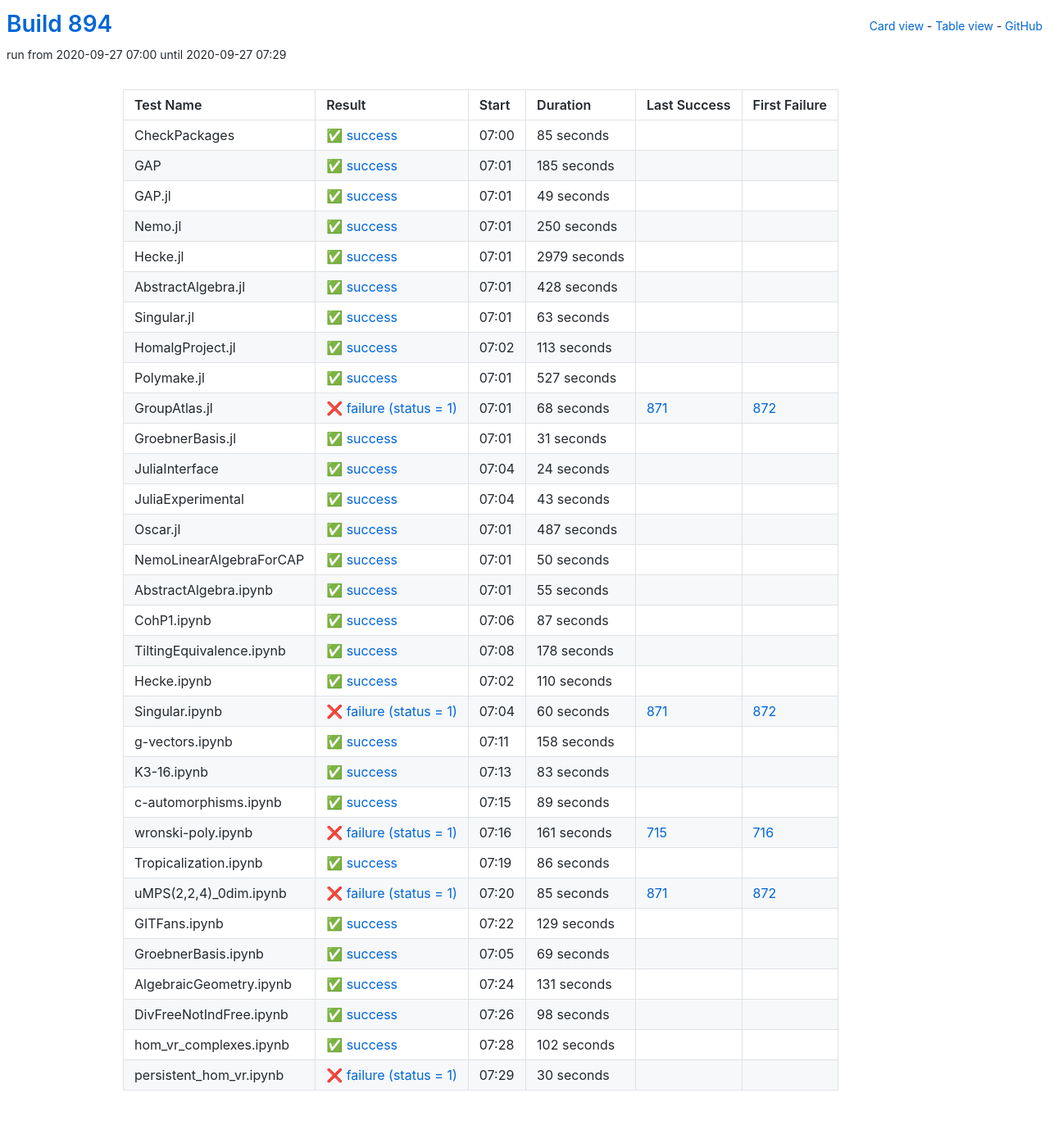
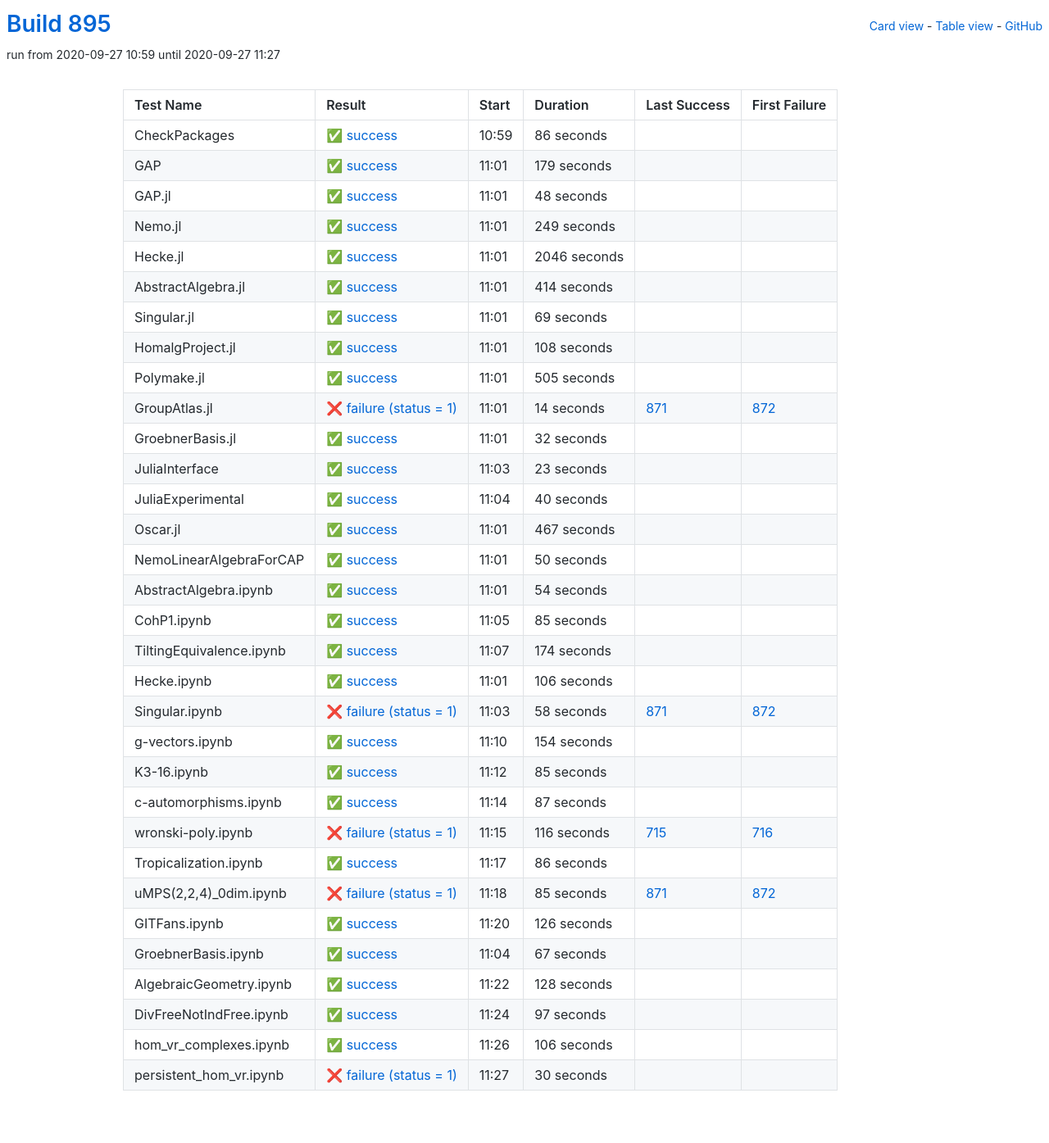
Before and after one commit to oscar-system/oscar-ci-status-stable, a Jekyll site: the page built from table.html, in a window 1280 px wide. Shown: the whole page at 82% size. Built offline with Jekyll 4.4.1, drawn with Linux system fonts in a browser that asks for light colours.

Commit message:
Build #895

```diff
--- a/_data/ci.yml
+++ b/_data/ci.yml
@@ -1,6 +1,6 @@
 ---
-build: 894
-build_url: https://oscarci.mathematik.uni-kl.de/job/oscar-stable/894/
+build: 895
+build_url: https://oscarci.mathematik.uni-kl.de/job/oscar-stable/895/
 job: oscar-stable
 organization: oscar-system
 repo: oscar-ci-status-stable
@@ -8,176 +8,176 @@ repourl: https://github.com/oscar-system/oscar-ci-status-stable
 tests:
 - name: CheckPackages
   id: checkpackages
-  log: https://oscarci.mathematik.uni-kl.de/job/oscar-stable/894/artifact/logs/build-894/CheckPackages.log
-  start: 2020-09-27 07:00
+  log: https://oscarci.mathematik.uni-kl.de/job/oscar-stable/895/artifact/logs/build-895/CheckPackages.log
+  start: 2020-09-27 10:59
   success: true
   exitcode: 0
   status: success
-  duration: 85
+  duration: 86
   last_success: false
   last_success_url:
   first_failure: false
   first_failure_url:
 - name: GAP
   id: gap
-  log: https://oscarci.mathematik.uni-kl.de/job/oscar-stable/894/artifact/logs/build-894/GAP.log
-  start: 2020-09-27 07:01
+  log: https://oscarci.mathematik.uni-kl.de/job/oscar-stable/895/artifact/logs/build-895/GAP.log
+  start: 2020-09-27 11:01
   success: true
   exitcode: 0
   status: success
-  duration: 185
+  duration: 179
   last_success: false
   last_success_url:
   first_failure: false
   first_failure_url:
 - name: GAP.jl
   id: gap-jl
-  log: https://oscarci.mathematik.uni-kl.de/job/oscar-stable/894/artifact/logs/build-894/GAP.jl.log
-  start: 2020-09-27 07:01
+  log: https://oscarci.mathematik.uni-kl.de/job/oscar-stable/895/artifact/logs/build-895/GAP.jl.log
+  start: 2020-09-27 11:01
   success: true
   exitcode: 0
   status: success
-  duration: 49
+  duration: 48
   last_success: false
   last_success_url:
   first_failure: false
   first_failure_url:
 - name: Nemo.jl
   id: nemo-jl
-  log: https://oscarci.mathematik.uni-kl.de/job/oscar-stable/894/artifact/logs/build-894/Nemo.jl.log
-  start: 2020-09-27 07:01
+  log: https://oscarci.mathematik.uni-kl.de/job/oscar-stable/895/artifact/logs/build-895/Nemo.jl.log
+  start: 2020-09-27 11:01
   success: true
   exitcode: 0
   status: success
-  duration: 250
+  duration: 249
   last_success: false
   last_success_url:
   first_failure: false
   first_failure_url:
 - name: Hecke.jl
   id: hecke-jl
-  log: https://oscarci.mathematik.uni-kl.de/job/oscar-stable/894/artifact/logs/build-894/Hecke.jl.log
-  start: 2020-09-27 07:01
+  log: https://oscarci.mathematik.uni-kl.de/job/oscar-stable/895/artifact/logs/build-895/Hecke.jl.log
+  start: 2020-09-27 11:01
   success: true
   exitcode: 0
   status: success
-  duration: 2979
+  duration: 2046
   last_success: false
   last_success_url:
   first_failure: false
   first_failure_url:
 - name: AbstractAlgebra.jl
   id: abstractalgebra-jl
-  log: https://oscarci.mathematik.uni-kl.de/job/oscar-stable/894/artifact/logs/build-894/AbstractAlgebra.jl.log
-  start: 2020-09-27 07:01
+  log: https://oscarci.mathematik.uni-kl.de/job/oscar-stable/895/artifact/logs/build-895/AbstractAlgebra.jl.log
+  start: 2020-09-27 11:01
   success: true
   exitcode: 0
   status: success
-  duration: 428
+  duration: 414
   last_success: false
   last_success_url:
   first_failure: false
   first_failure_url:
 - name: Singular.jl
   id: singular-jl
-  log: https://oscarci.mathematik.uni-kl.de/job/oscar-stable/894/artifact/logs/build-894/Singular.jl.log
-  start: 2020-09-27 07:01
+  log: https://oscarci.mathematik.uni-kl.de/job/oscar-stable/895/artifact/logs/build-895/Singular.jl.log
+  start: 2020-09-27 11:01
   success: true
   exitcode: 0
   status: success
-  duration: 63
+  duration: 69
   last_success: false
   last_success_url:
   first_failure: false
   first_failure_url:
 - name: HomalgProject.jl
   id: homalgproject-jl
-  log: https://oscarci.mathematik.uni-kl.de/job/oscar-stable/894/artifact/logs/build-894/HomalgProject.jl.log
-  start: 2020-09-27 07:02
+  log: https://oscarci.mathematik.uni-kl.de/job/oscar-stable/895/artifact/logs/build-895/HomalgProject.jl.log
+  start: 2020-09-27 11:01
   success: true
   exitcode: 0
   status: success
-  duration: 113
+  duration: 108
   last_success: false
   last_success_url:
   first_failure: false
   first_failure_url:
 - name: Polymake.jl
   id: polymake-jl
-  log: https://oscarci.mathematik.uni-kl.de/job/oscar-stable/894/artifact/logs/build-894/Polymake.jl.log
-  start: 2020-09-27 07:01
+  log: https://oscarci.mathematik.uni-kl.de/job/oscar-stable/895/artifact/logs/build-895/Polymake.jl.log
+  start: 2020-09-27 11:01
   success: true
   exitcode: 0
   status: success
-  duration: 527
+  duration: 505
   last_success: false
   last_success_url:
   first_failure: false
   first_failure_url:
 - name: GroupAtlas.jl
   id: groupatlas-jl
-  log: https://oscarci.mathematik.uni-kl.de/job/oscar-stable/894/artifact/logs/build-894/GroupAtlas.jl.log
-  start: 2020-09-27 07:01
+  log: https://oscarci.mathematik.uni-kl.de/job/oscar-stable/895/artifact/logs/build-895/GroupAtlas.jl.log
+  start: 2020-09-27 11:01
   success: false
   exitcode: 1
   status: failure
-  duration: 68
+  duration: 14
   last_success: 871
   last_success_url: https://oscarci.mathematik.uni-kl.de/job/oscar-stable/871/
   first_failure: 872
   first_failure_url: https://oscarci.mathematik.uni-kl.de/job/oscar-stable/872/
 - name: GroebnerBasis.jl
   id: groebnerbasis-jl
-  log: https://oscarci.mathematik.uni-kl.de/job/oscar-stable/894/artifact/logs/build-894/GroebnerBasis.jl.log
-  start: 2020-09-27 07:01
+  log: https://oscarci.mathematik.uni-kl.de/job/oscar-stable/895/artifact/logs/build-895/GroebnerBasis.jl.log
+  start: 2020-09-27 11:01
   success: true
   exitcode: 0
   status: success
-  duration: 31
+  duration: 32
   last_success: false
   last_success_url:
   first_failure: false
   first_failure_url:
 - name: JuliaInterface
   id: juliainterface
-  log: https://oscarci.mathematik.uni-kl.de/job/oscar-stable/894/artifact/logs/build-894/JuliaInterface.log
-  start: 2020-09-27 07:04
+  log: https://oscarci.mathematik.uni-kl.de/job/oscar-stable/895/artifact/logs/build-895/JuliaInterface.log
+  start: 2020-09-27 11:03
   success: true
   exitcode: 0
   status: success
-  duration: 24
+  duration: 23
   last_success: false
   last_success_url:
   first_failure: false
   first_failure_url:
 - name: JuliaExperimental
   id: juliaexperimental
-  log: https://oscarci.mathematik.uni-kl.de/job/oscar-stable/894/artifact/logs/build-894/JuliaExperimental.log
-  start: 2020-09-27 07:04
+  log: https://oscarci.mathematik.uni-kl.de/job/oscar-stable/895/artifact/logs/build-895/JuliaExperimental.log
+  start: 2020-09-27 11:04
   success: true
   exitcode: 0
   status: success
-  duration: 43
+  duration: 40
   last_success: false
   last_success_url:
   first_failure: false
   first_failure_url:
 - name: Oscar.jl
   id: oscar-jl
-  log: https://oscarci.mathematik.uni-kl.de/job/oscar-stable/894/artifact/logs/build-894/Oscar.jl.log
-  start: 2020-09-27 07:01
+  log: https://oscarci.mathematik.uni-kl.de/job/oscar-stable/895/artifact/logs/build-895/Oscar.jl.log
+  start: 2020-09-27 11:01
   success: true
   exitcode: 0
   status: success
-  duration: 487
+  duration: 467
   last_success: false
   last_success_url:
   first_failure: false
   first_failure_url:
 - name: NemoLinearAlgebraForCAP
   id: nemolinearalgebraforcap
-  log: https://oscarci.mathematik.uni-kl.de/job/oscar-stable/894/artifact/logs/build-894/NemoLinearAlgebraForCAP.log
-  start: 2020-09-27 07:01
+  log: https://oscarci.mathematik.uni-kl.de/job/oscar-stable/895/artifact/logs/build-895/NemoLinearAlgebraForCAP.log
+  start: 2020-09-27 11:01
   success: true
   exitcode: 0
   status: success
@@ -188,20 +188,92 @@ tests:
   first_failure_url:
 - name: AbstractAlgebra.ipynb
   id: abstractalgebra-ipynb
-  log: https://oscarci.mathematik.uni-kl.de/job/oscar-stable/894/artifact/logs/build-894/AbstractAlgebra.ipynb.log
-  start: 2020-09-27 07:01
+  log: https://oscarci.mathematik.uni-kl.de/job/oscar-stable/895/artifact/logs/build-895/AbstractAlgebra.ipynb.log
+  start: 2020-09-27 11:01
   success: true
   exitcode: 0
   status: success
-  duration: 55
+  duration: 54
   last_success: false
   last_success_url:
   first_failure: false
   first_failure_url:
 - name: CohP1.ipynb
   id: cohp1-ipynb
-  log: https://oscarci.mathematik.uni-kl.de/job/oscar-stable/894/artifact/logs/build-894/CohP1.ipynb.log
-  start: 2020-09-27 07:06
+  log: https://oscarci.mathematik.uni-kl.de/job/oscar-stable/895/artifact/logs/build-895/CohP1.ipynb.log
+  start: 2020-09-27 11:05
+  success: true
+  exitcode: 0
+  status: success
+  duration: 85
+  last_success: false
+  last_success_url:
+  first_failure: false
+  first_failure_url:
+- name: TiltingEquivalence.ipynb
+  id: tiltingequivalence-ipynb
+  log: https://oscarci.mathematik.uni-kl.de/job/oscar-stable/895/artifact/logs/build-895/TiltingEquivalence.ipynb.log
+  start: 2020-09-27 11:07
+  success: true
+  exitcode: 0
+  status: success
+  duration: 174
+  last_success: false
+  last_success_url:
+  first_failure: false
+  first_failure_url:
+- name: Hecke.ipynb
+  id: hecke-ipynb
+  log: https://oscarci.mathematik.uni-kl.de/job/oscar-stable/895/artifact/logs/build-895/Hecke.ipynb.log
+  start: 2020-09-27 11:01
+  success: true
+  exitcode: 0
+  status: success
+  duration: 106
+  last_success: false
+  last_success_url:
+  first_failure: false
+  first_failure_url:
+- name: Singular.ipynb
+  id: singular-ipynb
+  log: https://oscarci.mathematik.uni-kl.de/job/oscar-stable/895/artifact/logs/build-895/Singular.ipynb.log
+  start: 2020-09-27 11:03
+  success: false
+  exitcode: 1
+  status: failure
+  duration: 58
+  last_success: 871
+  last_success_url: https://oscarci.mathematik.uni-kl.de/job/oscar-stable/871/
+  first_failure: 872
+  first_failure_url: https://oscarci.mathematik.uni-kl.de/job/oscar-stable/872/
+- name: g-vectors.ipynb
+  id: g-vectors-ipynb
+  log: https://oscarci.mathematik.uni-kl.de/job/oscar-stable/895/artifact/logs/build-895/g-vectors.ipynb.log
+  start: 2020-09-27 11:10
+  success: true
+  exitcode: 0
+  status: success
+  duration: 154
+  last_success: false
+  last_success_url:
+  first_failure: false
+  first_failure_url:
+- name: K3-16.ipynb
+  id: k3-16-ipynb
+  log: https://oscarci.mathematik.uni-kl.de/job/oscar-stable/895/artifact/logs/build-895/K3-16.ipynb.log
+  start: 2020-09-27 11:12
+  success: true
+  exitcode: 0
+  status: success
+  duration: 85
+  last_success: false
+  last_success_url:
+  first_failure: false
+  first_failure_url:
+- name: c-automorphisms.ipynb
+  id: c-automorphisms-ipynb
+  log: https://oscarci.mathematik.uni-kl.de/job/oscar-stable/895/artifact/logs/build-895/c-automorphisms.ipynb.log
+  start: 2020-09-27 11:14
   success: true
   exitcode: 0
   status: success
@@ -210,94 +282,22 @@ tests:
   last_success_url:
   first_failure: false
   first_failure_url:
-- name: TiltingEquivalence.ipynb
-  id: tiltingequivalence-ipynb
-  log: https://oscarci.mathematik.uni-kl.de/job/oscar-stable/894/artifact/logs/build-894/TiltingEquivalence.ipynb.log
-  start: 2020-09-27 07:08
-  success: true
-  exitcode: 0
-  status: success
-  duration: 178
-  last_success: false
-  last_success_url:
-  first_failure: false
-  first_failure_url:
-- name: Hecke.ipynb
-  id: hecke-ipynb
-  log: https://oscarci.mathematik.uni-kl.de/job/oscar-stable/894/artifact/logs/build-894/Hecke.ipynb.log
-  start: 2020-09-27 07:02
-  success: true
-  exitcode: 0
-  status: success
-  duration: 110
-  last_success: false
-  last_success_url:
-  first_failure: false
-  first_failure_url:
-- name: Singular.ipynb
-  id: singular-ipynb
-  log: https://oscarci.mathematik.uni-kl.de/job/oscar-stable/894/artifact/logs/build-894/Singular.ipynb.log
-  start: 2020-09-27 07:04
+- name: wronski-poly.ipynb
+  id: wronski-poly-ipynb
+  log: https://oscarci.mathematik.uni-kl.de/job/oscar-stable/895/artifact/logs/build-895/wronski-poly.ipynb.log
+  start: 2020-09-27 11:15
   success: false
   exitcode: 1
   status: failure
-  duration: 60
-  last_success: 871
-  last_success_url: https://oscarci.mathematik.uni-kl.de/job/oscar-stable/871/
-  first_failure: 872
-  first_failure_url: https://oscarci.mathematik.uni-kl.de/job/oscar-stable/872/
-- name: g-vectors.ipynb
-  id: g-vectors-ipynb
-  log: https://oscarci.mathematik.uni-kl.de/job/oscar-stable/894/artifact/logs/build-894/g-vectors.ipynb.log
-  start: 2020-09-27 07:11
-  success: true
-  exitcode: 0
-  status: success
-  duration: 158
-  last_success: false
-  last_success_url:
-  first_failure: false
-  first_failure_url:
-- name: K3-16.ipynb
-  id: k3-16-ipynb
-  log: https://oscarci.mathematik.uni-kl.de/job/oscar-stable/894/artifact/logs/build-894/K3-16.ipynb.log
-  start: 2020-09-27 07:13
-  success: true
-  exitcode: 0
-  status: success
-  duration: 83
-  last_success: false
-  last_success_url:
-  first_failure: false
-  first_failure_url:
-- name: c-automorphisms.ipynb
-  id: c-automorphisms-ipynb
-  log: https://oscarci.mathematik.uni-kl.de/job/oscar-stable/894/artifact/logs/build-894/c-automorphisms.ipynb.log
-  start: 2020-09-27 07:15
-  success: true
-  exitcode: 0
-  status: success
-  duration: 89
-  last_success: false
-  last_success_url:
-  first_failure: false
-  first_failure_url:
-- name: wronski-poly.ipynb
-  id: wronski-poly-ipynb
-  log: https://oscarci.mathematik.uni-kl.de/job/oscar-stable/894/artifact/logs/build-894/wronski-poly.ipynb.log
-  start: 2020-09-27 07:16
-  success: false
-  exitcode: 1
-  status: failure
-  duration: 161
+  duration: 116
   last_success: 715
   last_success_url: https://oscarci.mathematik.uni-kl.de/job/oscar-stable/715/
   first_failure: 716
   first_failure_url: https://oscarci.mathematik.uni-kl.de/job/oscar-stable/716/
 - name: Tropicalization.ipynb
   id: tropicalization-ipynb
-  log: https://oscarci.mathematik.uni-kl.de/job/oscar-stable/894/artifact/logs/build-894/Tropicalization.ipynb.log
-  start: 2020-09-27 07:19
+  log: https://oscarci.mathematik.uni-kl.de/job/oscar-stable/895/artifact/logs/build-895/Tropicalization.ipynb.log
+  start: 2020-09-27 11:17
   success: true
   exitcode: 0
   status: success
@@ -308,8 +308,8 @@ tests:
   first_failure_url:
 - name: uMPS(2,2,4)_0dim.ipynb
   id: umps-2-2-4-0dim-ipynb
-  log: https://oscarci.mathematik.uni-kl.de/job/oscar-stable/894/artifact/logs/build-894/uMPS-2-2-4-_0dim.ipynb.log
-  start: 2020-09-27 07:20
+  log: https://oscarci.mathematik.uni-kl.de/job/oscar-stable/895/artifact/logs/build-895/uMPS-2-2-4-_0dim.ipynb.log
+  start: 2020-09-27 11:18
   success: false
   exitcode: 1
   status: failure
@@ -320,68 +320,68 @@ tests:
   first_failure_url: https://oscarci.mathematik.uni-kl.de/job/oscar-stable/872/
 - name: GITFans.ipynb
   id: gitfans-ipynb
-  log: https://oscarci.mathematik.uni-kl.de/job/oscar-stable/894/artifact/logs/build-894/GITFans.ipynb.log
-  start: 2020-09-27 07:22
+  log: https://oscarci.mathematik.uni-kl.de/job/oscar-stable/895/artifact/logs/build-895/GITFans.ipynb.log
+  start: 2020-09-27 11:20
   success: true
   exitcode: 0
   status: success
-  duration: 129
+  duration: 126
   last_success: false
   last_success_url:
   first_failure: false
   first_failure_url:
 - name: GroebnerBasis.ipynb
   id: groebnerbasis-ipynb
-  log: https://oscarci.mathematik.uni-kl.de/job/oscar-stable/894/artifact/logs/build-894/GroebnerBasis.ipynb.log
-  start: 2020-09-27 07:05
+  log: https://oscarci.mathematik.uni-kl.de/job/oscar-stable/895/artifact/logs/build-895/GroebnerBasis.ipynb.log
+  start: 2020-09-27 11:04
   success: true
   exitcode: 0
   status: success
-  duration: 69
+  duration: 67
   last_success: false
   last_success_url:
   first_failure: false
   first_failure_url:
 - name: AlgebraicGeometry.ipynb
   id: algebraicgeometry-ipynb
-  log: https://oscarci.mathematik.uni-kl.de/job/oscar-stable/894/artifact/logs/build-894/AlgebraicGeometry.ipynb.log
-  start: 2020-09-27 07:24
+  log: https://oscarci.mathematik.uni-kl.de/job/oscar-stable/895/artifact/logs/build-895/AlgebraicGeometry.ipynb.log
+  start: 2020-09-27 11:22
   success: true
   exitcode: 0
   status: success
-  duration: 131
+  duration: 128
   last_success: false
   last_success_url:
   first_failure: false
   first_failure_url:
 - name: DivFreeNotIndFree.ipynb
   id: divfreenotindfree-ipynb
-  log: https://oscarci.mathematik.uni-kl.de/job/oscar-stable/894/artifact/logs/build-894/DivFreeNotIndFree.ipynb.log
-  start: 2020-09-27 07:26
+  log: https://oscarci.mathematik.uni-kl.de/job/oscar-stable/895/artifact/logs/build-895/DivFreeNotIndFree.ipynb.log
+  start: 2020-09-27 11:24
   success: true
   exitcode: 0
   status: success
-  duration: 98
+  duration: 97
   last_success: false
   last_success_url:
   first_failure: false
   first_failure_url:
 - name: hom_vr_complexes.ipynb
   id: hom-vr-complexes-ipynb
-  log: https://oscarci.mathematik.uni-kl.de/job/oscar-stable/894/artifact/logs/build-894/hom_vr_complexes.ipynb.log
-  start: 2020-09-27 07:28
+  log: https://oscarci.mathematik.uni-kl.de/job/oscar-stable/895/artifact/logs/build-895/hom_vr_complexes.ipynb.log
+  start: 2020-09-27 11:26
   success: true
   exitcode: 0
   status: success
-  duration: 102
+  duration: 106
   last_success: false
   last_success_url:
   first_failure: false
   first_failure_url:
 - name: persistent_hom_vr.ipynb
   id: persistent-hom-vr-ipynb
-  log: https://oscarci.mathematik.uni-kl.de/job/oscar-stable/894/artifact/logs/build-894/persistent_hom_vr.ipynb.log
-  start: 2020-09-27 07:29
+  log: https://oscarci.mathematik.uni-kl.de/job/oscar-stable/895/artifact/logs/build-895/persistent_hom_vr.ipynb.log
+  start: 2020-09-27 11:27
   success: false
   exitcode: 1
   status: failure
```
Also changed, not shown: README.md.
